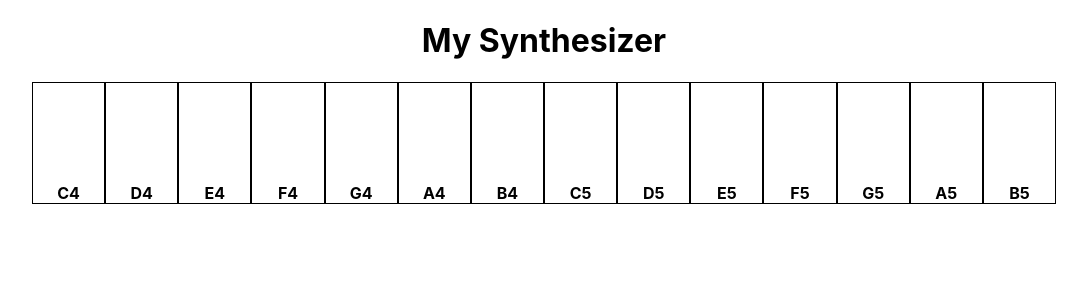
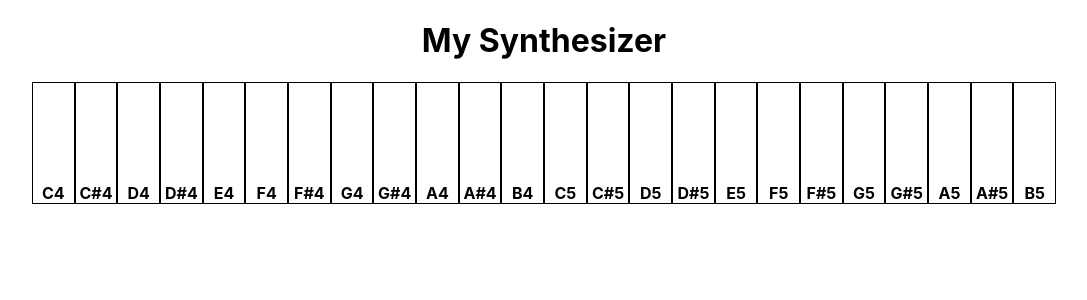
Before and after one commit to daniel-ober/synthesizer, a React (Create React App) app in the folder my-synthesizer-app/: page / in a window 1280 px wide. Shown: the top 300 px of the page, without its empty margins (96-1183 px from the left). Built offline with nearby package versions, Linux system fonts and the light colour scheme.

Commit message:
added in sharp/flat notes

```diff
--- a/my-synthesizer-app/src/Synthesizer.js
+++ b/my-synthesizer-app/src/Synthesizer.js
@@ -6,7 +6,7 @@ function Synthesizer() {
     const [isPlaying, setIsPlaying] = useState(false);
     const synth = new Tone.Synth().toDestination();
 
-  const octaveNotes = ['C4', 'D4', 'E4', 'F4', 'G4', 'A4', 'B4', 'C5', 'D5', 'E5', 'F5', 'G5', 'A5', 'B5'];
+    const octaveNotes = ['C4', 'C#4', 'D4', 'D#4', 'E4', 'F4', 'F#4', 'G4', 'G#4', 'A4', 'A#4', 'B4', 'C5', 'C#5', 'D5', 'D#5', 'E5', 'F5', 'F#5', 'G5', 'G#5', 'A5', 'A#5', 'B5'];
 
     const playNote = (note) => {
         synth.triggerAttackRelease(note, '4n');
```
Lines whose indentation alone changed are shown as unchanged.
